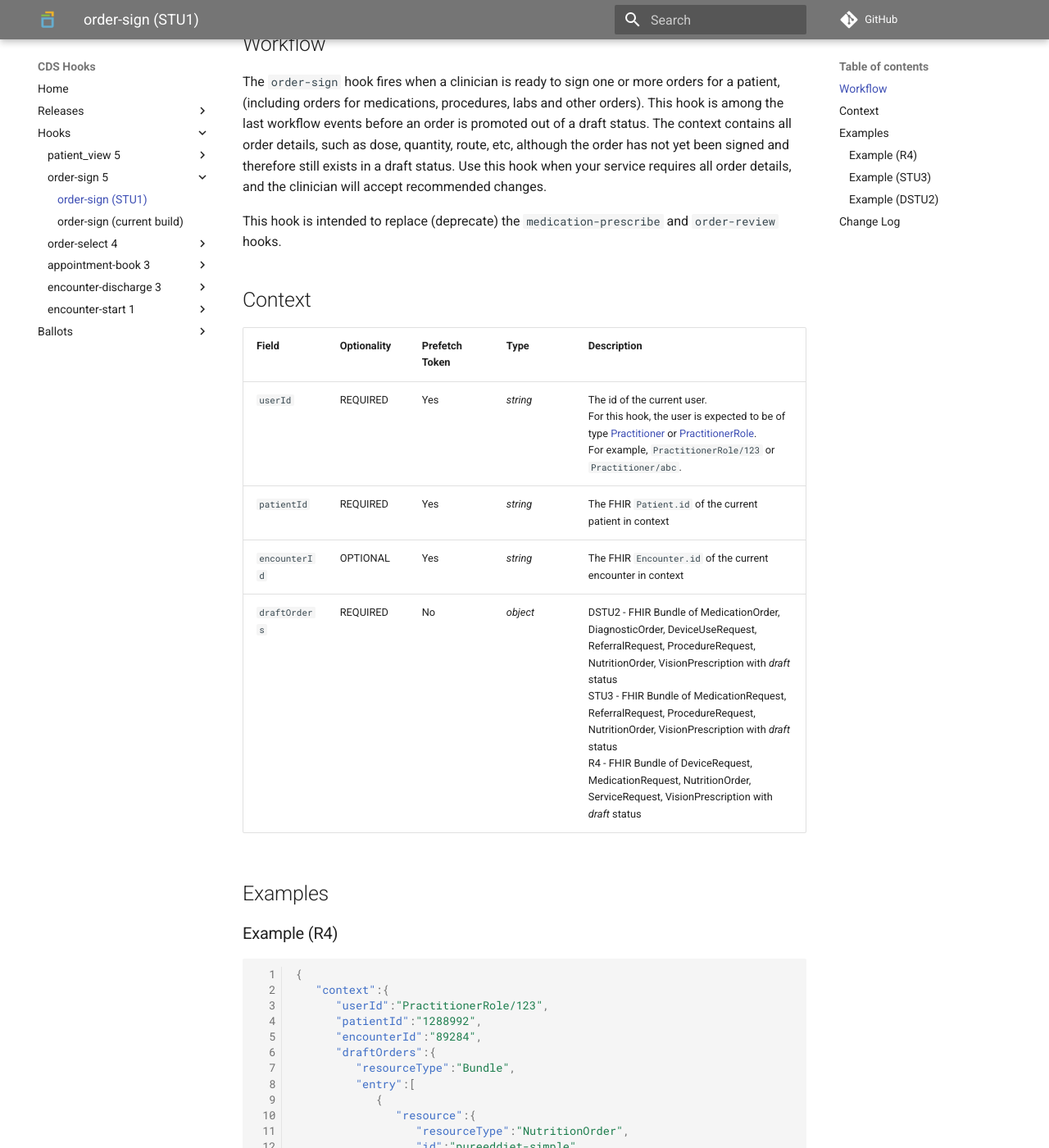
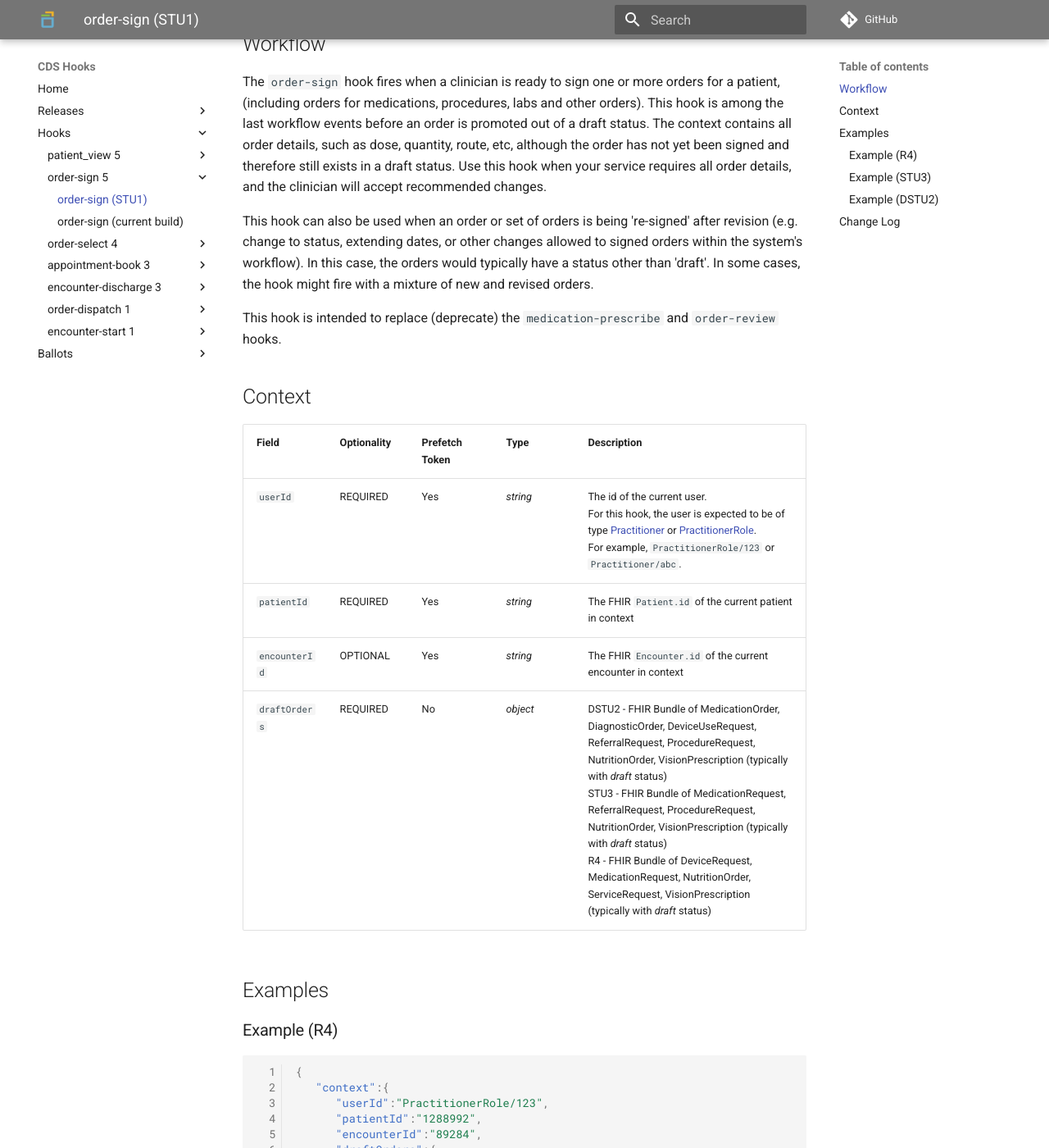
Before and after one commit to HL7/cds-hooks-hl7-site, an MkDocs documentation site: the page built from docs/hooks/order-sign/2023SepSTU1Ballot/order-sign.md, in a window 1280 px wide and 1400 px high, scrolled down 597 px. Shown: the whole window at 82% size. Built offline with MkDocs 1.6.1 and Material for MkDocs 9.7.7, drawn with Linux system fonts in a browser that asks for light colours; comment, search, counter and statistics services are not loaded; some of the changed text lies outside the part shown.

Commit message:
order-dispatch, order-sign updates

```diff
--- a/docs/hooks/order-sign/2023SepSTU1Ballot/order-sign.md
+++ b/docs/hooks/order-sign/2023SepSTU1Ballot/order-sign.md
@@ -19,6 +19,11 @@ The context contains all order details, such as dose, quantity, route, etc,
 although the order has not yet been signed and therefore still exists in a draft status.
 Use this hook when your service requires all order details, and the clinician will accept recommended changes.
 
+This hook can also be used when an order or set of orders is being 're-signed' after revision (e.g. change
+to status, extending dates, or other changes allowed to signed orders within the system's workflow).  In this
+case, the orders would typically have a status other than 'draft'.  In some cases, the hook might fire with a
+mixture of new and revised orders.
+
 This hook is intended to replace (deprecate) the `medication-prescribe` and `order-review` hooks.
 
 ## Context
@@ -28,7 +33,7 @@ Field | Optionality | Prefetch Token | Type | Description
 `userId` | REQUIRED | Yes | *string* | The id of the current user.<br />For this hook, the user is expected to be of type [Practitioner](https://www.hl7.org/fhir/practitioner.html) or [PractitionerRole](https://www.hl7.org/fhir/practitionerrole.html).<br />For example, `PractitionerRole/123` or `Practitioner/abc`.
 `patientId` | REQUIRED | Yes | *string* |  The FHIR `Patient.id` of the current patient in context
 `encounterId` | OPTIONAL | Yes | *string* |  The FHIR `Encounter.id` of the current encounter in context
-`draftOrders` | REQUIRED | No | *object* | DSTU2 - FHIR Bundle of MedicationOrder, DiagnosticOrder, DeviceUseRequest, ReferralRequest, ProcedureRequest, NutritionOrder, VisionPrescription with _draft_ status <br/> STU3 - FHIR Bundle of MedicationRequest, ReferralRequest, ProcedureRequest, NutritionOrder, VisionPrescription with _draft_ status <br/> R4 - FHIR Bundle of DeviceRequest, MedicationRequest, NutritionOrder, ServiceRequest, VisionPrescription with _draft_ status
+`draftOrders` | REQUIRED | No | *object* | DSTU2 - FHIR Bundle of MedicationOrder, DiagnosticOrder, DeviceUseRequest, ReferralRequest, ProcedureRequest, NutritionOrder, VisionPrescription (typically with _draft_ status) <br/> STU3 - FHIR Bundle of MedicationRequest, ReferralRequest, ProcedureRequest, NutritionOrder, VisionPrescription (typically with _draft_ status) <br/> R4 - FHIR Bundle of DeviceRequest, MedicationRequest, NutritionOrder, ServiceRequest, VisionPrescription (typically with _draft_ status)
 
 
 
@@ -548,3 +553,4 @@ Version | Description
 ---- | ----
 1.0 | Initial Release
 1.0.1 | Add DeviceRequest to list of order resources for R4.
+1.1.0 | Updated hook to all for use in order-revision situations
--- a/mkdocs.yml
+++ b/mkdocs.yml
@@ -36,6 +36,9 @@ nav:
   - 'encounter-discharge 3' :
     - 'encounter-discharge (STU1)' : 'hooks/encounter-discharge/2023SepSTU1Ballot/encounter-discharge.md'
     - 'encounter-discharge (current build)' : 'https://cds-hooks.org/hooks/encounter-discharge/'
+  - 'order-dispatch 1' :
+    - 'order-dispatch (STU1)' : 'hooks/order-dispatch/2023SepSTU1Ballot/order-dispatch.md'
+    - 'order-dispatch (current build)' : 'https://cds-hooks.org/hooks/order-dispatch/'
   - 'encounter-start 1' :
     - 'encounter-start (STU1)' : 'hooks/encounter-start/2023SepSTU1Ballot/encounter-start.md'
     - 'encounter-start (current build)' : 'https://cds-hooks.org/hooks/encounter-start/'
```
Also changed, not shown: docs/ballots/2023Sep/index.md (+1 -0 lines), docs/ballots/index.md (+1 -0 lines), docs/hooks/order-dispatch/2023SepSTU1Ballot/order-dispatch.md (added, +71 -0 lines).
